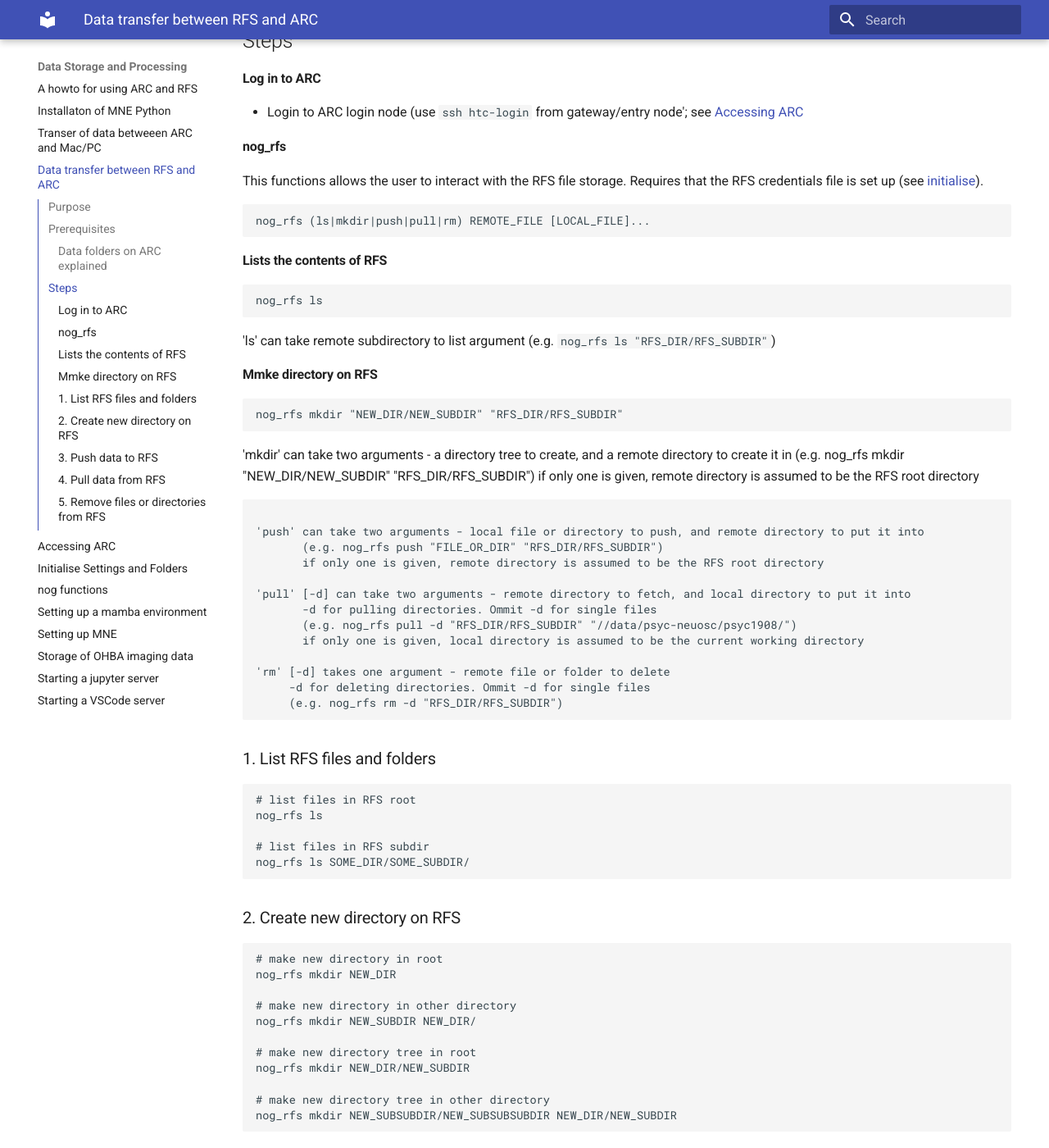
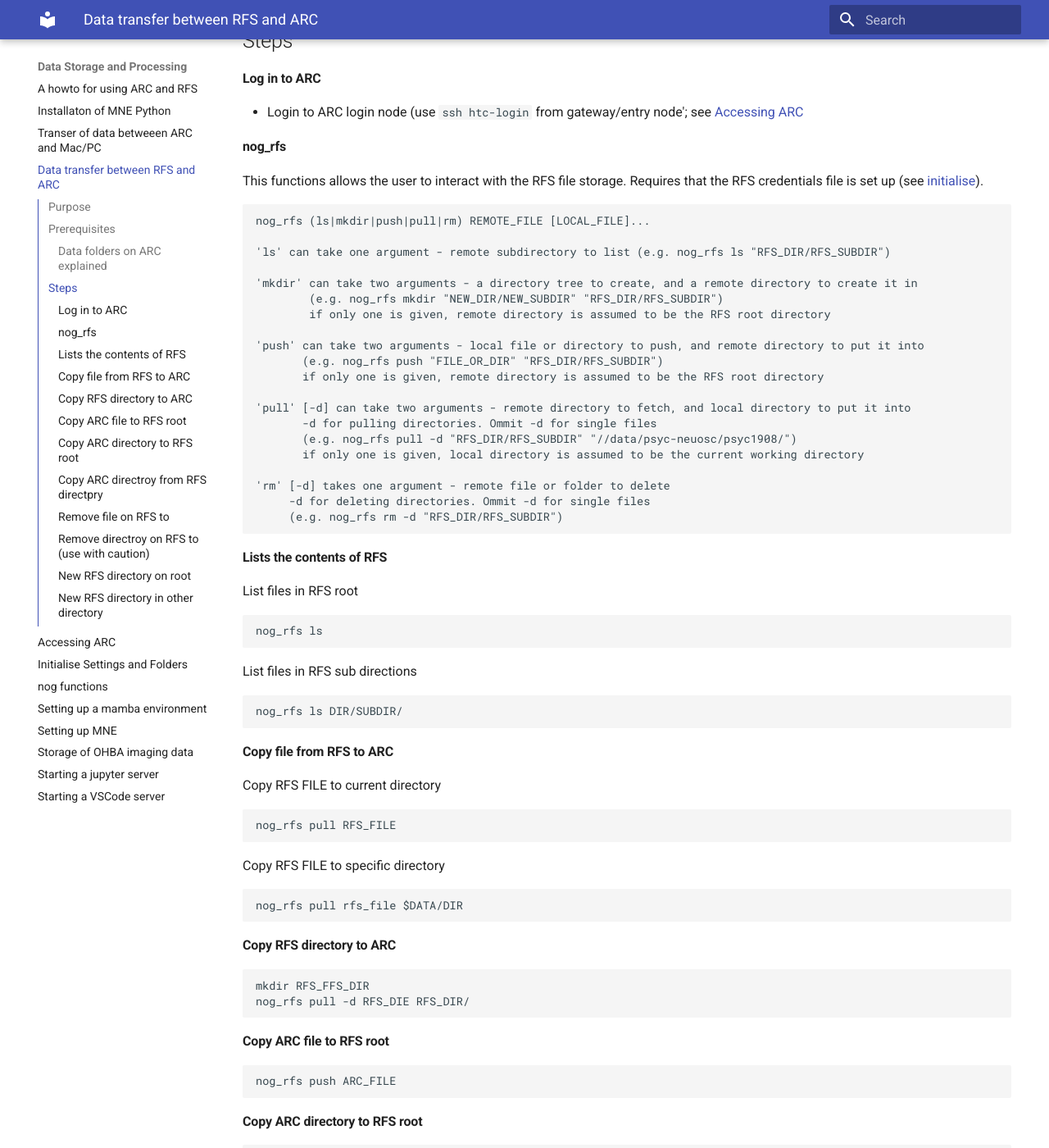
Before and after one commit to Neuronal-Oscillations/group-handbook, an MkDocs documentation site: the page built from docs/Data-Storage-and-Processing/RFS-to-ARC-datatransfer.md, in a window 1280 px wide and 1400 px high, scrolled down 827 px. Shown: the whole window at 82% size. Built offline with MkDocs 1.6.1 and Material for MkDocs 9.7.7, drawn with Linux system fonts in a browser that asks for light colours; some of the changed text lies outside the part shown.

Commit message:
Update RFS-to-ARC-datatransfer.md

````diff
--- a/docs/Data-Storage-and-Processing/RFS-to-ARC-datatransfer.md
+++ b/docs/Data-Storage-and-Processing/RFS-to-ARC-datatransfer.md
@@ -31,22 +31,12 @@ This functions allows the user to interact with the RFS file storage. Requires t
 
 ```bash
 nog_rfs (ls|mkdir|push|pull|rm) REMOTE_FILE [LOCAL_FILE]...
-```
 
-#### Lists the contents of RFS
-```bash
-nog_rfs ls
-```
-'ls' can take remote subdirectory to list argument (e.g. ```nog_rfs ls "RFS_DIR/RFS_SUBDIR"```)
+'ls' can take one argument - remote subdirectory to list (e.g. nog_rfs ls "RFS_DIR/RFS_SUBDIR")
 
-#### Mmke directory on RFS
-```bash
-nog_rfs mkdir "NEW_DIR/NEW_SUBDIR" "RFS_DIR/RFS_SUBDIR"
-```
 'mkdir' can take two arguments - a directory tree to create, and a remote directory to create it in
         (e.g. nog_rfs mkdir "NEW_DIR/NEW_SUBDIR" "RFS_DIR/RFS_SUBDIR")
         if only one is given, remote directory is assumed to be the RFS root directory
-```
 
 'push' can take two arguments - local file or directory to push, and remote directory to put it into
        (e.g. nog_rfs push "FILE_OR_DIR" "RFS_DIR/RFS_SUBDIR")
@@ -62,71 +52,66 @@ nog_rfs mkdir "NEW_DIR/NEW_SUBDIR" "RFS_DIR/RFS_SUBDIR"
      (e.g. nog_rfs rm -d "RFS_DIR/RFS_SUBDIR")
 ```
 
-### 1. List RFS files and folders
+#### Lists the contents of RFS
+List files in RFS root
+```bash
+nog_rfs ls
+```
+List files in RFS sub directions
+```bash
+nog_rfs ls DIR/SUBDIR/
+```
+#### Copy file from RFS to ARC
 
+Copy RFS FILE to current directory
 ```bash
-# list files in RFS root
-nog_rfs ls
-
-# list files in RFS subdir
-nog_rfs ls SOME_DIR/SOME_SUBDIR/
+nog_rfs pull RFS_FILE
+```
+Copy RFS FILE to specific directory
+```bash
+nog_rfs pull rfs_file $DATA/DIR
 ```
 
-### 2. Create new directory on RFS
-
+#### Copy RFS directory to ARC
 ```bash
-# make new directory in root
-nog_rfs mkdir NEW_DIR
-
-# make new directory in other directory
-nog_rfs mkdir NEW_SUBDIR NEW_DIR/
-
-# make new directory tree in root
-nog_rfs mkdir NEW_DIR/NEW_SUBDIR
-
-# make new directory tree in other directory
-nog_rfs mkdir NEW_SUBSUBDIR/NEW_SUBSUBSUBDIR NEW_DIR/NEW_SUBDIR
+mkdir RFS_FFS_DIR
+nog_rfs pull -d RFS_DIE RFS_DIR/
 ```
 
-### 3. Push data to RFS
 
+#### Copy ARC file to RFS root
 ```bash
-# Push files or directories to root
-nog_rfs push file_or_dir
-
-# Push files or directories to other directory
-nog_rfs push file_or_dir OTHER_DIR/
+nog_rfs push ARC_FILE
 ```
 
-### 4. Pull data from RFS
-
-Note that here you have to indicate whether you want to push a file or directory. Use the `-d` flag to pull directories (no flag = file). Note that when pulling a directory, not the directory itself, but it's content gets pulled.
-
+#### Copy ARC directory to RFS root
 ```bash
-# pull file to current directory
-nog_rfs pull rfs_file
-
-# pull file to other directory
-nog_rfs pull rfs_file $DATA/
-
-# pull directory to current directory
-mkdir rfs_data
-nog_rfs pull -d rfs_data rfs_data/
-
-# pull directory to other directory
-mkdir $DATA/rfs_data
-nog_rfs pull -d rfs_data $DATA/rfs_data/
+nog_rfs push ARC_DIRECTORY
+```
+#### Copy ARC directroy from RFS directpry
+```bash
+nog_rfs push ARC_DIR RFS_DIR/
+```
+#### Remove file on RFS to
+```bash
+nog_rfs rm RFS_DIR/FRS_FILE
 ```
 
-### 5. Remove files or directories from RFS
-
-Note that here you have to indicate whether you want to remove a file or directory. Use the `-d` flag to remove directories (no flag = file).
-
+#### Remove directroy on RFS to (use with caution)
 ```bash
-# Remove file
-nog_rfs rm RFS_DIR/RFS_SUBDIR/rfs_file
+nog_rfs rm -d RFS_DIR/RFS_SUBDIR
+```
 
 
+#### New RFS directory on root
+```bash
+nog_rfs mkdir "NEW_DIR
+```
+
+#### New RFS directory in other directory
+```bash
+nog_rfs mkdir NEW_SUBDIR NEW_DIR/
+```
 
 <!--
 ## Verification
````
